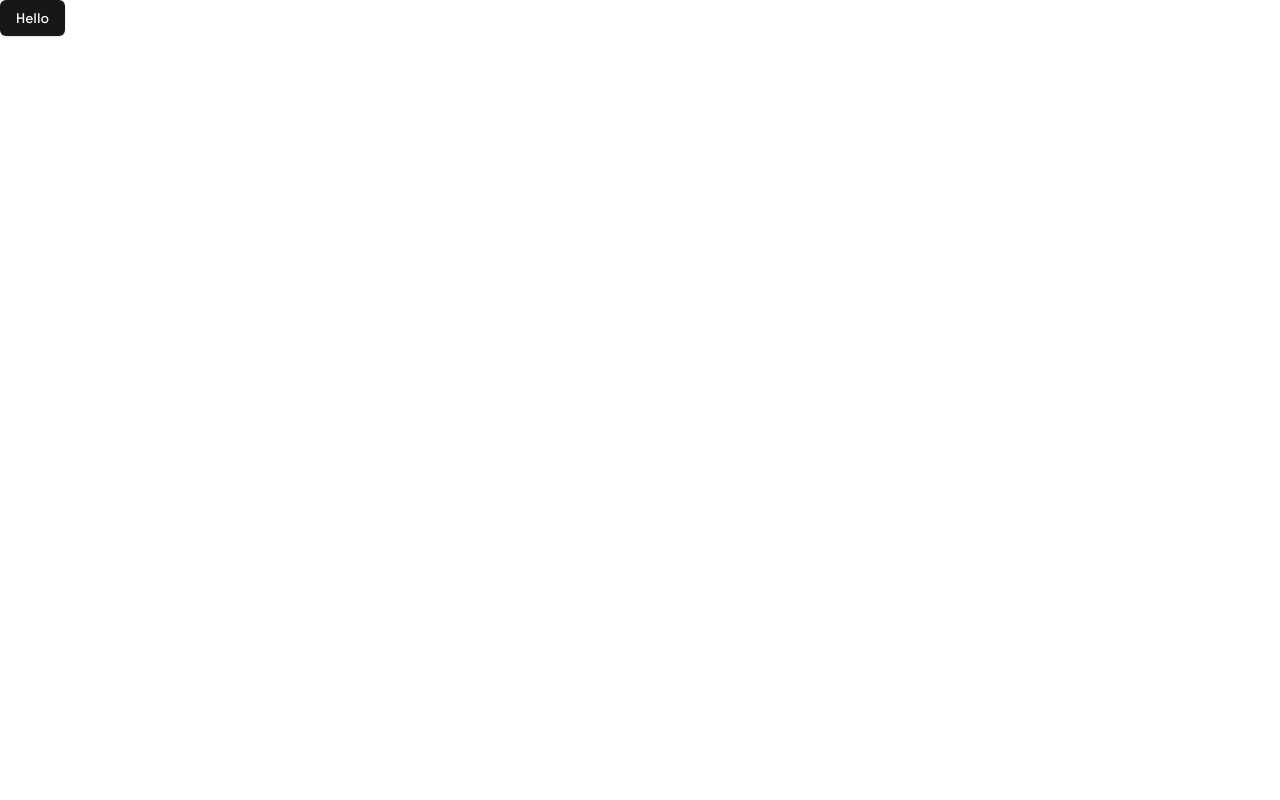
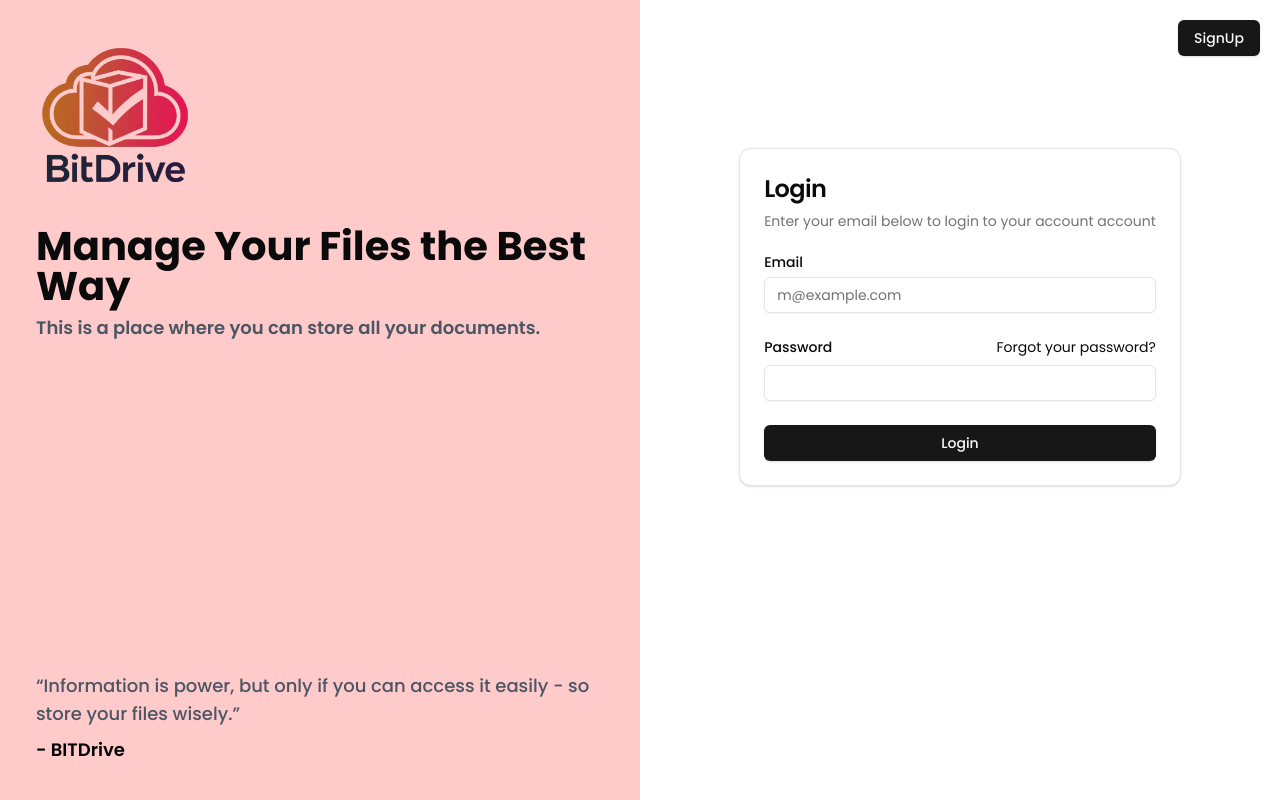
Before and after one commit to 0vai5/BITDrive, a React (Vite) app in the folder client/: page /login in a window 1280 px wide. Built offline with nearby package versions, Linux system fonts and the light colour scheme.

Commit message:
Add authentication pages and layout; implement CustomForm component for login and signup

```diff
--- a/client/src/App.jsx
+++ b/client/src/App.jsx
@@ -1,10 +1,21 @@
 // import React from 'react'
-import { Button } from "./components/ui/button"
+import { BrowserRouter as Router, Routes, Route } from "react-router-dom";
+import { AuthLayout, HomePage, LoginPage, SignupPage } from "@/pages";
 
 const App = () => {
   return (
-    <div><Button>Hello</Button></div>
-  )
-}
+    <main className="bg-white">
+      <Router>
+        <Routes>
+          <Route path="/" element={<HomePage />} />
+          <Route element={<AuthLayout />}>
+            <Route path="/login" element={<LoginPage />} />
+            <Route path="/signup" element={<SignupPage />} />
+          </Route>
+        </Routes>
+      </Router>
+    </main>
+  );
+};
 
-export default App
+export default App;
--- /dev/null
+++ b/client/src/components/CustomForm.jsx
@@ -0,0 +1,76 @@
+import PropTypes from "prop-types";
+import {
+  Button,
+  Card,
+  CardContent,
+  CardDescription,
+  CardHeader,
+  CardTitle,
+  Input,
+  Label,
+} from ".";
+
+const CustomForm = ({ FormType }) => {
+  return (
+    <div className="flex justify-center items-center mt-6">
+      <Card>
+        <CardHeader>
+          <CardTitle className="text-2xl">
+            {FormType == "login" ? "Login" : "SignUp"}
+          </CardTitle>
+          <CardDescription>
+            Enter your email below to{" "}
+            {FormType == "login" ? "login to your account" : "create new"}{" "}
+            account
+          </CardDescription>
+        </CardHeader>
+        <CardContent>
+          <form>
+            <div className="flex flex-col gap-6">
+              {FormType == "signup" && (
+                <div className="grid gap-2">
+                  <Label htmlFor="email">Name</Label>
+                  <Input
+                    id="name"
+                    type="text"
+                    placeholder="John Doe"
+                    required
+                  />
+                </div>
+              )}
+              <div className="grid gap-2">
+                <Label htmlFor="email">Email</Label>
+                <Input
+                  id="email"
+                  type="email"
+                  placeholder="m@example.com"
+                  required
+                />
+              </div>
+              <div className="grid gap-2">
+                <div className="flex items-center">
+                  <Label htmlFor="password">Password</Label>
+                  <a
+                    href="#"
+                    className="ml-auto inline-block text-sm underline-offset-4 hover:underline"
+                  >
+                    Forgot your password?
+                  </a>
+                </div>
+                <Input id="password" type="password" required />
+              </div>
+              <Button type="submit" className="w-full">
+                {FormType == "login" ? "Login" : "SignUp"}
+              </Button>
+            </div>
+          </form>
+        </CardContent>
+      </Card>
+    </div>
+  );
+};
+CustomForm.propTypes = {
+  FormType: PropTypes.string.isRequired,
+};
+
+export default CustomForm;
--- a/client/src/components/index.js
+++ b/client/src/components/index.js
@@ -1,5 +1,6 @@
 import Header from "./Header";
 import { Button } from "@/components/ui/button";
+import CustomForm from "./CustomForm";
 import {
   Card,
   CardContent,
@@ -168,5 +169,6 @@ export {
   TabsList,
   TabsTrigger,
   useSidebar,
-  Header
+  Header,
+  CustomForm,
 };
--- a/client/src/index.css
+++ b/client/src/index.css
@@ -1,18 +1,16 @@
-@import url('https://fonts.googleapis.com/css2?family=Space+Grotesk:wght@300..700&display=swap');
+@import url("https://fonts.googleapis.com/css2?family=Poppins:ital,wght@0,100;0,200;0,300;0,400;0,500;0,600;0,700;0,800;0,900;1,100;1,200;1,300;1,400;1,500;1,600;1,700;1,800;1,900&display=swap");
 @tailwind base;
 @tailwind components;
 @tailwind utilities;
 
 /* ... */
 
-
-*{
-  font-family: "Space Grotesk", serif;
+* {
+  font-family: "Poppins", serif;
   font-optical-sizing: auto;
   font-weight: 400;
   font-style: normal;
 }
-
 
 @layer base {
   :root {
@@ -86,7 +84,6 @@
   }
 }
 
-
 @layer base {
   * {
     @apply border-border;
--- /dev/null
+++ b/client/src/pages/AuthLayout.jsx
@@ -0,0 +1,40 @@
+import { Outlet } from "react-router-dom";
+
+const AuthLayout = () => {
+  return (
+    <div className="flex justify-center h-screen overflow-hidden">
+      <div className="w-1/2 bg-red-200 hidden md:flex justify-between flex-col p-5 ">
+        <div>
+          <div className="layoutHead p-5">
+            <img
+              src="/logo-transparent.png"
+              height={125}
+              width={150}
+              alt="BITDrive Logo"
+            />
+          </div>
+          <div className="p-4 ">
+            <h1 className="text-[2.5rem] leading-10 font-bold">
+              Manage Your Files the Best Way
+            </h1>
+            <p className="mt-2 text-lg font-semibold text-gray-600">
+              This is a place where you can store all your documents.
+            </p>
+          </div>
+        </div>
+        <div className="self-end p-4">
+          <p className="text-lg font-medium text-gray-600">
+            “Information is power, but only if you can access it easily - so
+            store your files wisely.”
+          </p>
+          <p className="mt-2 text-lg font-semibold text-black">- BITDrive</p>
+        </div>
+      </div>
+      <div className="w-full md:w-1/2">
+        <Outlet />
+      </div>
+    </div>
+  );
+};
+
+export default AuthLayout;
--- /dev/null
+++ b/client/src/pages/HomePage.jsx
@@ -0,0 +1,8 @@
+
+const HomePage = () => {
+  return (
+    <div>HomePage</div>
+  )
+}
+
+export default HomePage
--- /dev/null
+++ b/client/src/pages/LoginPage.jsx
@@ -0,0 +1,19 @@
+import { Button, CustomForm } from '@/components'
+import { Link } from "react-router-dom"
+
+const LoginPage = () => {
+  return (
+    <main className='h-screen overflow-hidden'>
+      <div className="loginHeader flex justify-end p-5 items-center">
+        <Link to={'/signup'}>
+          <Button>SignUp</Button>
+        </Link>
+      </div>
+      <div className='flex justify-center items-center mt-12'>
+        <CustomForm FormType={"login"} />
+      </div>
+    </main>
+  )
+}
+
+export default LoginPage
--- /dev/null
+++ b/client/src/pages/SignupPage.jsx
@@ -0,0 +1,19 @@
+import { Button, CustomForm } from "@/components";
+import { Link } from "react-router-dom";
+
+const SignupPage = () => {
+  return (
+    <main className="h-screen overflow-hidden">
+      <div className="loginHeader flex justify-end p-5 items-center">
+        <Link to={"/login"}>
+          <Button>Login</Button>
+        </Link>
+      </div>
+      <div className="flex justify-center items-center mt-12">
+        <CustomForm FormType={"signup"} />
+      </div>
+    </main>
+  );
+};
+
+export default SignupPage;
--- /dev/null
+++ b/client/src/pages/index.js
@@ -0,0 +1,6 @@
+import HomePage from "./HomePage";
+import LoginPage from "./LoginPage";
+import SignupPage from "./SignupPage";
+import AuthLayout from "./AuthLayout";
+
+export { HomePage, LoginPage, SignupPage, AuthLayout };
```
Also changed, not shown: client/public/loginLayout.webp (added).
